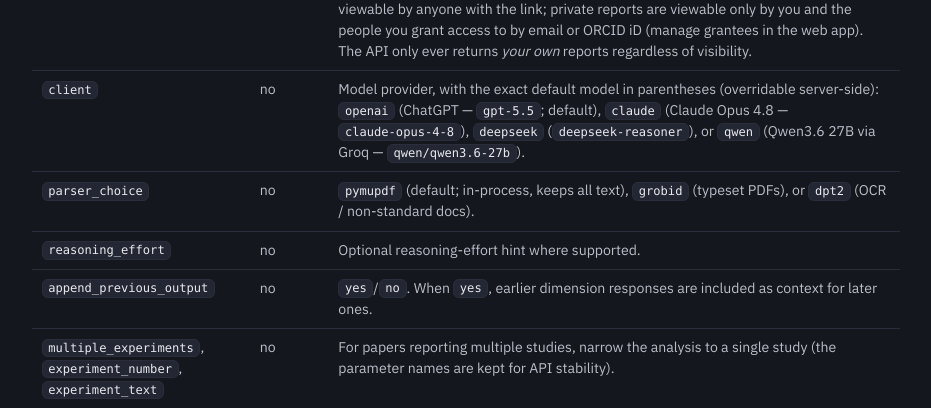
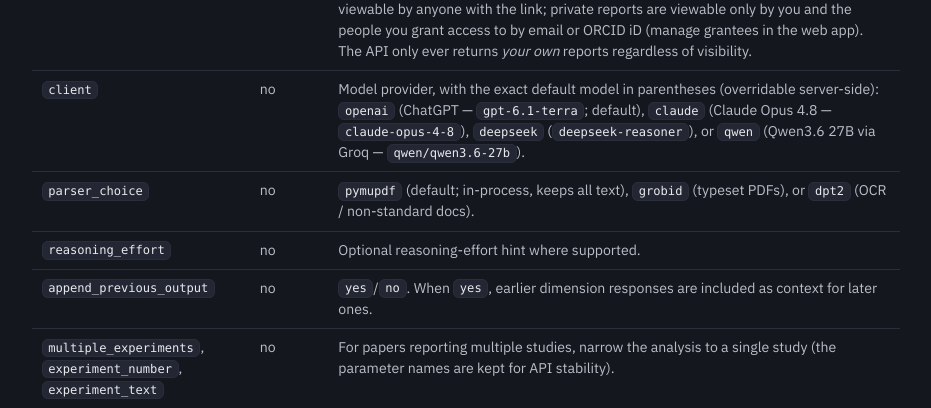
Before and after one commit to JamieCummins/regcheck, a FastAPI app: page /api in a window 1280 px wide. Shown: the part 1399-1807 px from the top of the page, without its empty margins (174-1105 px from the left). Run offline with FastAPI, Linux system fonts and the light colour scheme; parts of the project's set-up code (start-up, migrations or seed data) failed here and were passed over; some libraries are stand-ins or nearby versions; some web fonts are replaced.

Commit message:
update model default

```diff
--- a/backend/routes/comparisons.py
+++ b/backend/routes/comparisons.py
@@ -344,7 +344,7 @@
 
 def _normalize_reasoning_effort(client: str, reasoning_effort: str | None) -> str | None:
     effort_normalized = (reasoning_effort or "").strip().lower()
-    # ChatGPT (gpt-5.5) is the only reasoning-effort model exposed to users.
+    # ChatGPT (gpt-6.1-terra) is the only reasoning-effort model exposed to users.
     if client == "openai":
         if effort_normalized not in {"low", "medium", "high"}:
             effort_normalized = "medium"
--- a/backend/services/llm.py
+++ b/backend/services/llm.py
@@ -27,7 +27,7 @@
 
 logger = logging.getLogger(__name__)
 
-DEFAULT_OPENAI_MODEL = "gpt-5.5"
+DEFAULT_OPENAI_MODEL = "gpt-6.1-terra"
 DEFAULT_DEEPSEEK_MODEL = "deepseek-reasoner"
 DEFAULT_CLAUDE_MODEL = "claude-opus-4-8"
 # Open-weight Qwen, served via Groq's OpenAI-compatible endpoint (uses GROQ_API_KEY).
--- a/templates/api.html
+++ b/templates/api.html
@@ -162,7 +162,7 @@
             <tr><td><code>clinical_registration</code></td><td>no</td><td><code>yes</code>/<code>no</code> (default <code>no</code>). When <code>yes</code>, fetches the trial registration named by <code>registration_id</code>.</td></tr>
             <tr><td><code>registration_id</code></td><td>cond.</td><td>ClinicalTrials.gov identifier (e.g. <code>NCT01234567</code>) or ISRCTN identifier (e.g. <code>ISRCTN17573805</code>), or a link to either. Required when <code>clinical_registration=yes</code>. ClinicalTrials.gov runs use the version in force at the study start date from the registry's history. ISRCTN keeps no history, so the version in force at recruitment start is reconstructed from the record's dated change notes, field by field; the report's <code>settings.registration_recovery</code> lists each field's recovery tier (<code>confirmed</code>, <code>probable</code>, <code>unverified</code>, <code>unrecoverable</code>, or <code>retrospective</code>).</td></tr>
             <tr><td><code>visibility</code></td><td>no</td><td><code>private</code> (default) or <code>public</code>. Public reports are listed on your public profile and viewable by anyone with the link; private reports are viewable only by you and the people you grant access to by email or ORCID iD (manage grantees in the web app). The API only ever returns <em>your own</em> reports regardless of visibility.</td></tr>
-            <tr><td><code>client</code></td><td>no</td><td>Model provider, with the exact default model in parentheses (overridable server-side): <code>openai</code> (ChatGPT — <code>gpt-5.5</code>; default), <code>claude</code> (Claude Opus 4.8 — <code>claude-opus-4-8</code>), <code>deepseek</code> (<code>deepseek-reasoner</code>), or <code>qwen</code> (Qwen3.6 27B via Groq — <code>qwen/qwen3.6-27b</code>).</td></tr>
+            <tr><td><code>client</code></td><td>no</td><td>Model provider, with the exact default model in parentheses (overridable server-side): <code>openai</code> (ChatGPT — <code>gpt-6.1-terra</code>; default), <code>claude</code> (Claude Opus 4.8 — <code>claude-opus-4-8</code>), <code>deepseek</code> (<code>deepseek-reasoner</code>), or <code>qwen</code> (Qwen3.6 27B via Groq — <code>qwen/qwen3.6-27b</code>).</td></tr>
             <tr><td><code>parser_choice</code></td><td>no</td><td><code>pymupdf</code> (default; in-process, keeps all text), <code>grobid</code> (typeset PDFs), or <code>dpt2</code> (OCR / non-standard docs).</td></tr>
             <tr><td><code>reasoning_effort</code></td><td>no</td><td>Optional reasoning-effort hint where supported.</td></tr>
             <tr><td><code>append_previous_output</code></td><td>no</td><td><code>yes</code>/<code>no</code>. When <code>yes</code>, earlier dimension responses are included as context for later ones.</td></tr>
--- a/templates/faq.html
+++ b/templates/faq.html
@@ -180,7 +180,7 @@
           </h2>
           <div id="faq-q7" class="accordion-collapse collapse" data-bs-parent="#faqAccordion">
             <div class="accordion-body">
-              The model menu lists families; the exact default models are ChatGPT = <code>gpt-5.5</code>, Claude Opus 4.8 = <code>claude-opus-4-8</code>, DeepSeek = <code>deepseek-reasoner</code>, and Qwen3.6 27B = <code>qwen/qwen3.6-27b</code> (open-weight, served via Groq). These are the defaults; a deployment can override them. The full API contract is in the <a href="{{ url_for('api_docs') }}">API reference</a>.
+              The model menu lists families; the exact default models are ChatGPT = <code>gpt-6.1-terra</code>, Claude Opus 4.8 = <code>claude-opus-4-8</code>, DeepSeek = <code>deepseek-reasoner</code>, and Qwen3.6 27B = <code>qwen/qwen3.6-27b</code> (open-weight, served via Groq). These are the defaults; a deployment can override them. The full API contract is in the <a href="{{ url_for('api_docs') }}">API reference</a>.
             </div>
           </div>
         </div>
```
Also changed, not shown: README.md, 1 other file.
